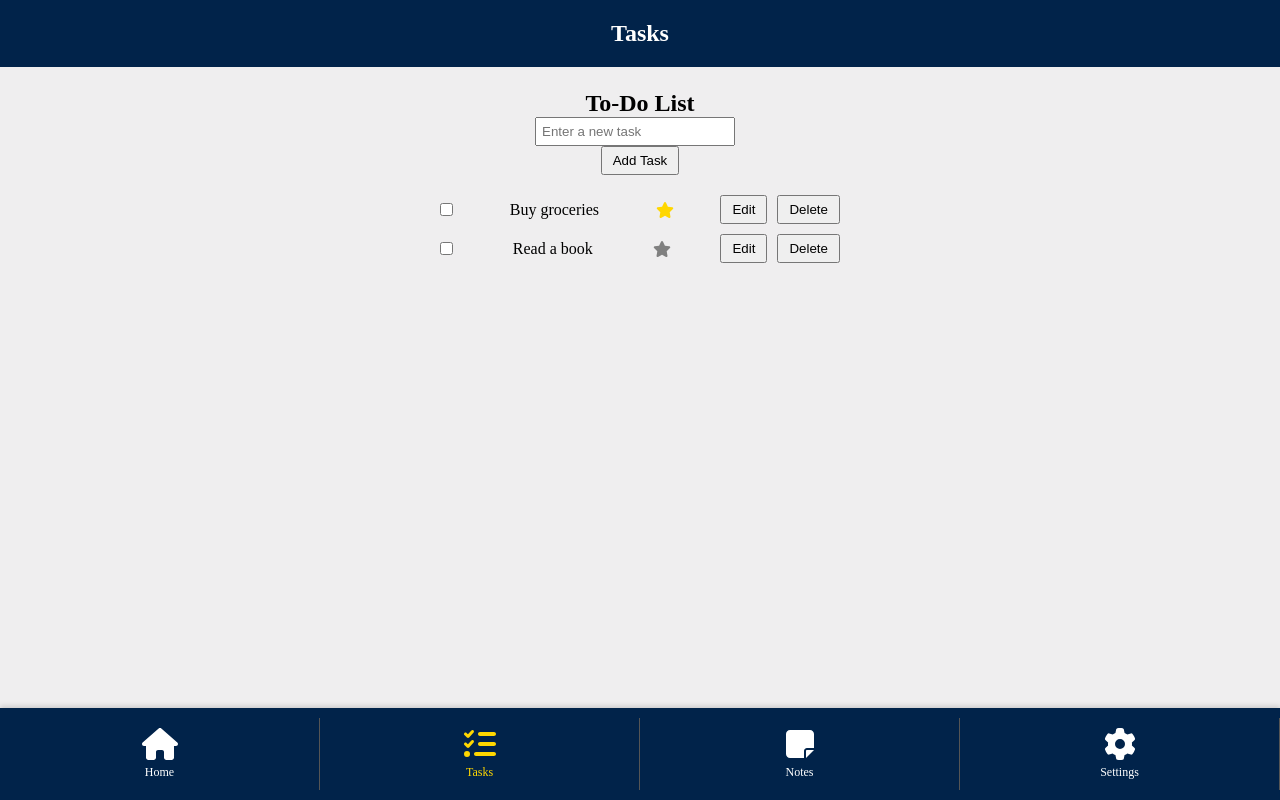
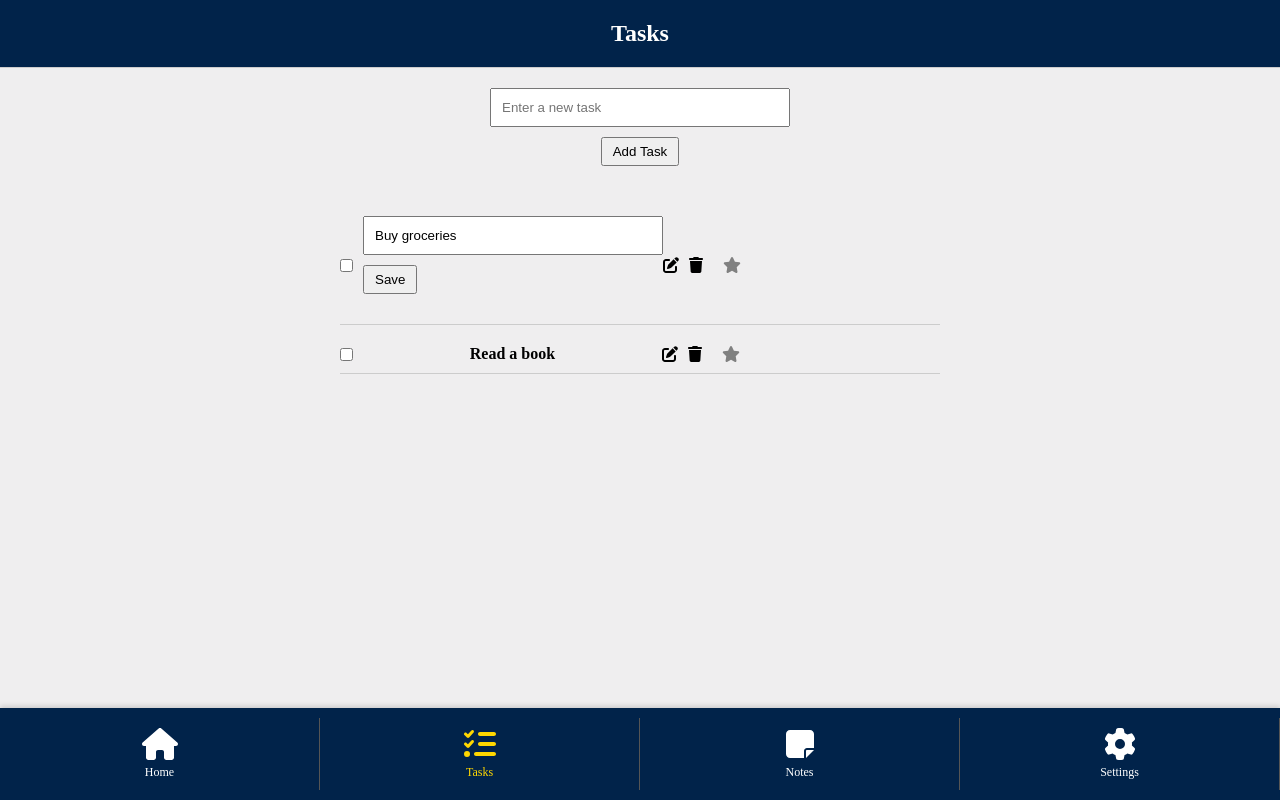
Before and after one commit to SamuelSuchon/todo-app, a React (Create React App) app: page /tasks in a window 1280 px wide. Both pictures are taken after a click on the icon 664 px from the left and 209 px from the top of the page. Built offline with nearby package versions, Linux system fonts and the light colour scheme.

Commit message:
updated_task_page

```diff
--- a/src/pages/Tasks.tsx
+++ b/src/pages/Tasks.tsx
@@ -1,6 +1,7 @@
-import React from 'react';
-import TaskList from '../components/Tasks/TaskList'; // Adjust the path
-import { Task } from '../App'; // Adjust if Task interface is defined in App.tsx
+import React, { useState } from 'react';
+import { FontAwesomeIcon } from '@fortawesome/react-fontawesome';
+import { faStar, faTrash, faEdit } from '@fortawesome/free-solid-svg-icons';
+import { Task } from '../App'; // Assuming the Task interface is defined in App.tsx
 
 interface TasksProps {
   tasks: Task[];
@@ -9,13 +10,130 @@ interface TasksProps {
 }
 
 const Tasks: React.FC<TasksProps> = ({ tasks, pinTask, updateTasks }) => {
+  const [newTaskTitle, setNewTaskTitle] = useState<string>('');
+  const [editingTaskId, setEditingTaskId] = useState<number | null>(null);
+  const [editingTaskTitle, setEditingTaskTitle] = useState<string>('');
+
+  // Add a new task
+  const addTask = () => {
+    if (newTaskTitle.trim()) {
+      const newTask: Task = {
+        id: tasks.length + 1,
+        title: newTaskTitle,
+        completed: false,
+        pinned: false,
+      };
+      updateTasks([...tasks, newTask]);
+      setNewTaskTitle('');
+    }
+  };
+
+  // Save the edited task
+  const saveEditedTask = () => {
+    const updatedTasks = tasks.map((task) =>
+      task.id === editingTaskId ? { ...task, title: editingTaskTitle } : task
+    );
+    updateTasks(updatedTasks);
+    setEditingTaskId(null);
+    setEditingTaskTitle('');
+  };
+
+  // Handle "Enter" key press to add or save a task
+  const handleKeyPress = (e: React.KeyboardEvent<HTMLInputElement | HTMLTextAreaElement>) => {
+    if (e.key === 'Enter') {
+      if (editingTaskId !== null) {
+        saveEditedTask();
+      } else {
+        addTask();
+      }
+    }
+  };
+
+  // Mark task as completed
+  const toggleTaskCompletion = (id: number) => {
+    const updatedTasks = tasks.map((task) =>
+      task.id === id ? { ...task, completed: !task.completed } : task
+    );
+    updateTasks(updatedTasks);
+  };
+
   return (
     <div style={styles.pageContainer}>
       <div style={styles.headerContainer}>
         <h2 style={styles.headerText}>Tasks</h2>
       </div>
       <div style={styles.contentContainer}>
-        <TaskList tasks={tasks} pinTask={pinTask} updateTasks={updateTasks} />
+        {/* Input field to add new task */}
+        <input
+          type="text"
+          value={newTaskTitle}
+          onChange={(e) => setNewTaskTitle(e.target.value)}
+          onKeyPress={handleKeyPress} // Trigger adding task on "Enter" key press
+          placeholder="Enter a new task"
+          style={styles.input}
+        />
+        <button onClick={addTask} style={styles.button}>Add Task</button>
+
+        <ul style={styles.list}>
+          {tasks.map((task) => (
+            <li key={task.id} style={styles.listItem}>
+              <div style={styles.taskContainer}>
+                {/* Checkbox for task completion */}
+                <input
+                  type="checkbox"
+                  checked={task.completed}
+                  onChange={() => toggleTaskCompletion(task.id)}
+                  style={styles.checkbox}
+                />
+
+                {/* Task title with strikethrough if completed */}
+                {editingTaskId === task.id ? (
+                  <div>
+                    <input
+                      type="text"
+                      value={editingTaskTitle}
+                      onChange={(e) => setEditingTaskTitle(e.target.value)}
+                      onKeyPress={handleKeyPress} // Trigger save on "Enter" key press
+                      placeholder="Edit Task Title"
+                      style={styles.input}
+                    />
+                    <button onClick={saveEditedTask} style={styles.button}>Save</button>
+                  </div>
+                ) : (
+                  <span style={task.completed ? styles.completedTask : styles.taskTitle}>
+                    {task.title}
+                  </span>
+                )}
+
+                {/* Action icons (pin, edit, delete) */}
+                <div style={styles.iconContainer}>
+                  <FontAwesomeIcon
+                    icon={faEdit}
+                    onClick={() => {
+                      setEditingTaskId(task.id);
+                      setEditingTaskTitle(task.title);
+                    }}
+                    style={styles.icon}
+                  />
+                  <FontAwesomeIcon
+                    icon={faTrash}
+                    onClick={() => updateTasks(tasks.filter((t) => t.id !== task.id))}
+                    style={styles.icon}
+                  />
+                  <FontAwesomeIcon
+                    icon={faStar}
+                    onClick={() => pinTask(task)}
+                    style={{
+                      cursor: 'pointer',
+                      color: task.pinned ? 'gold' : 'gray',
+                      marginLeft: '10px',
+                    }}
+                  />
+                </div>
+              </div>
+            </li>
+          ))}
+        </ul>
       </div>
     </div>
   );
@@ -27,22 +145,22 @@ const styles = {
     flexDirection: 'column' as const,
     alignItems: 'center' as const,
     width: '100%',
-    minHeight: '100vh', // Make sure the page takes full height
-    backgroundColor: '#cdcccd', // Use the updated background color for the entire page
+    minHeight: '100vh',
+    backgroundColor: '#cdcccd',
   },
   headerContainer: {
     width: '100%',
-    backgroundColor: '#01234a', // Header background color
+    backgroundColor: '#01234a',
     padding: '20px 0',
     textAlign: 'center' as const,
     position: 'fixed' as const,
     top: 0,
     left: 0,
-    zIndex: 10, // Ensure header stays on top
+    zIndex: 10,
   },
   headerText: {
     margin: 0,
-    color: '#fff', // White text for the header
+    color: '#fff',
     fontSize: '24px',
     fontWeight: 'bold' as const,
   },
@@ -50,13 +168,62 @@ const styles = {
     flex: 1,
     display: 'flex',
     flexDirection: 'column' as const,
-    justifyContent: 'flex-start' as const, // Align content to the top
+    justifyContent: 'flex-start' as const,
     alignItems: 'center' as const,
     padding: '20px',
-    backgroundColor: '#efeeef', // Use the correct gray background color
+    backgroundColor: '#efeeef',
     width: '100%',
-    minHeight: 'calc(100vh - 80px)', // Ensure full height minus the header
-    marginTop: '50px', // To prevent overlap with the fixed header
+    minHeight: 'calc(100vh - 80px)',
+    marginTop: '68px',
+    paddingBottom: '80px', // Add padding to the bottom to avoid overlap with the navbar
+  },
+  list: {
+    listStyleType: 'none' as const,
+    padding: 0,
+    margin: '20px 0',
+    width: '100%',
+    maxWidth: '600px',
+  },
+  listItem: {
+    display: 'flex',
+    alignItems: 'center',
+    justifyContent: 'space-between',
+    marginBottom: '10px',
+    borderBottom: '1px solid #ccc',
+    padding: '10px 0',
+  },
+  taskContainer: {
+    display: 'flex',
+    alignItems: 'center',
+    justifyContent: 'space-between',
+    width: '400px',
+  },
+  input: {
+    padding: '10px',
+    marginBottom: '10px',
+    width: '300px',
+  },
+  button: {
+    padding: '5px 10px',
+    marginBottom: '20px',
+  },
+  iconContainer: {
+    display: 'flex',
+    gap: '10px',
+  },
+  icon: {
+    cursor: 'pointer',
+  },
+  checkbox: {
+    marginRight: '10px',
+  },
+  completedTask: {
+    textDecoration: 'line-through',
+    color: '#888',
+  },
+  taskTitle: {
+    fontSize: '16px',
+    fontWeight: 'bold' as const,
   },
 };
 
```
